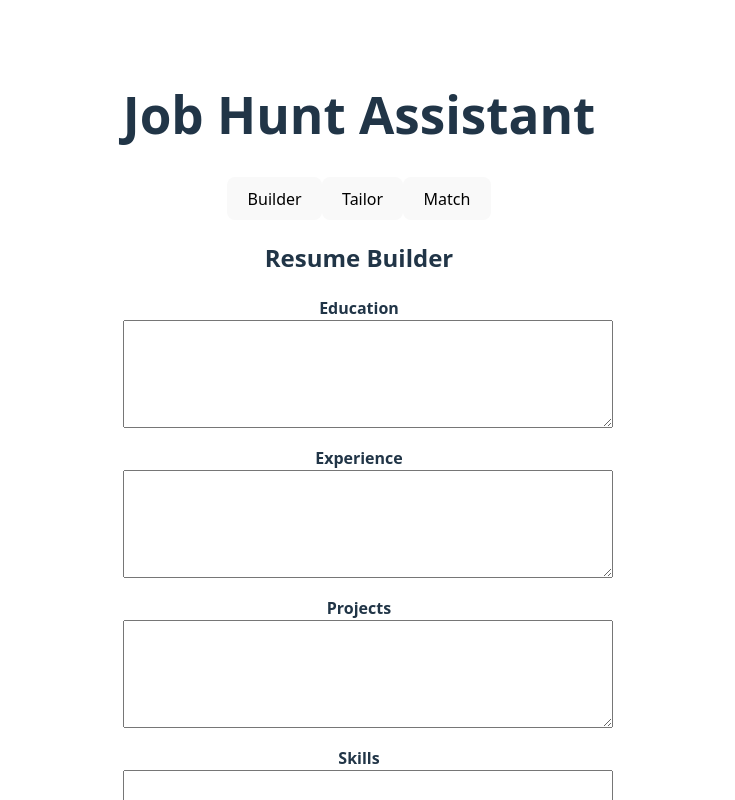
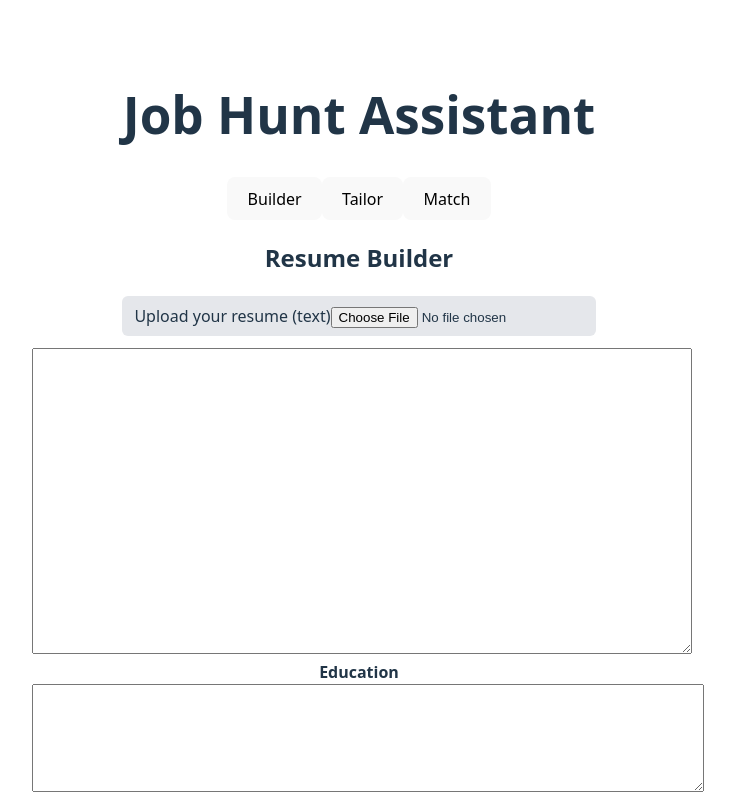
Before and after one commit to Groovyfalafel/Job_Sniper, a React (Vite) app in the folder frontend/my-app/: page / in a window 1280 px wide. Shown: the top 800 px of the page, without its empty margins (281-1016 px from the left). Built offline with nearby package versions, Linux system fonts and the light colour scheme.

Commit message:
added more feature on building resume

```diff
--- a/frontend/my-app/src/App.jsx
+++ b/frontend/my-app/src/App.jsx
@@ -3,6 +3,10 @@ import { useState } from "react";
 import TextAreaBlock from "./Components/textAreaBlock";
 import OutputBox from "./components/OutputBox";
 import api from "./api";
+import * as pdfjsLib from "pdfjs-dist";
+pdfjsLib.GlobalWorkerOptions.workerSrc =
+  `//cdnjs.cloudflare.com/ajax/libs/pdf.js/${pdfjsLib.version}/pdf.worker.js`;
+import jsPDF from "jspdf";
 
 
 function BuilderPage() {
@@ -11,6 +15,10 @@ function BuilderPage() {
   const [projects, setProjects] = useState("");
   const [skills, setSkills] = useState("");
   const [result, setResult] = useState("");
+  const [mode, setMode] = useState(null);
+  const [uploadedText, setUploadedText] = useState("");
+
+
 
   const handleGenerate = async () => {
   setResult("Generating resume...");
@@ -30,9 +38,95 @@ function BuilderPage() {
   }
 };
 
+const downloadResume = () => {
+  const fullResume = `
+EDUCATION
+${education}
+
+EXPERIENCE
+${experience}
+
+PROJECTS
+${projects}
+
+SKILLS
+${skills}
+`;
+
+  const blob = new Blob([fullResume.trim()], {
+    type: ".pdf",
+  });
+
+  const url = URL.createObjectURL(blob);
+  const a = document.createElement("a");
+  a.href = url;
+  a.download = "resume.txt";
+  a.click();
+  URL.revokeObjectURL(url);
+};
+
+{!mode && (
+  <div>
+    <button onClick={() => setMode("upload")}>
+      Upload your resume (PDF)
+    </button>
+
+    <button onClick={() => setMode("fill")}>
+      Fill out your resume
+    </button>
+  </div>
+)}
+
+
   return (
     <div>
       <h2>Resume Builder</h2>
+
+     <label
+  style={{
+    display: "inline-block",
+    padding: "8px 12px",
+    background: "#e5e7eb",
+    borderRadius: 6,
+    cursor: "pointer",
+    marginBottom: 12,
+  }}
+>
+  Upload your resume (text)
+  <input
+  type="file"
+  accept="application/pdf"
+  onChange={async (e) => {
+    const file = e.target.files[0];
+    if (!file) return;
+
+    const reader = new FileReader();
+    reader.onload = async function () {
+      const typedarray = new Uint8Array(this.result);
+      const pdf = await pdfjsLib.getDocument(typedarray).promise;
+
+      let fullText = "";
+
+      for (let i = 1; i <= pdf.numPages; i++) {
+        const page = await pdf.getPage(i);
+        const content = await page.getTextContent();
+        fullText += content.items.map(item => item.str).join(" ") + "\n\n";
+      }
+
+      setUploadedText(fullText);
+    };
+    reader.readAsArrayBuffer(file);
+  }}
+/>
+
+</label>
+
+<textarea
+  value={uploadedText}
+  onChange={(e) => setUploadedText(e.target.value)}
+  rows={20}
+  style={{ width: "100%" }}
+/>
 
       <TextAreaBlock label="Education" value={education} onChange={setEducation} />
       <TextAreaBlock label="Experience" value={experience} onChange={setExperience} />
@@ -43,9 +137,17 @@ function BuilderPage() {
   Generate Resume
 </button>
 
+      <OutputBox title="Generated Resume" content={result} />
 
-      <OutputBox title="Generated Resume" content={result} />
+     {result && (
+  <button onClick={downloadResume} style={{ marginTop: 10 }}>
+    Download Resume
+  </button>
+
+)}
     </div>
+
+
   );
 }
 
--- a/package.json
+++ b/package.json
@@ -1,6 +1,8 @@
 {
   "dependencies": {
     "axios": "^1.13.4",
+    "jspdf": "^4.1.0",
+    "pdfjs-dist": "^5.4.624",
     "react": "^19.2.4",
     "react-dom": "^19.2.4"
   },
```
Also changed, not shown: 1 other file (tests, documents, lock files or other folders).
